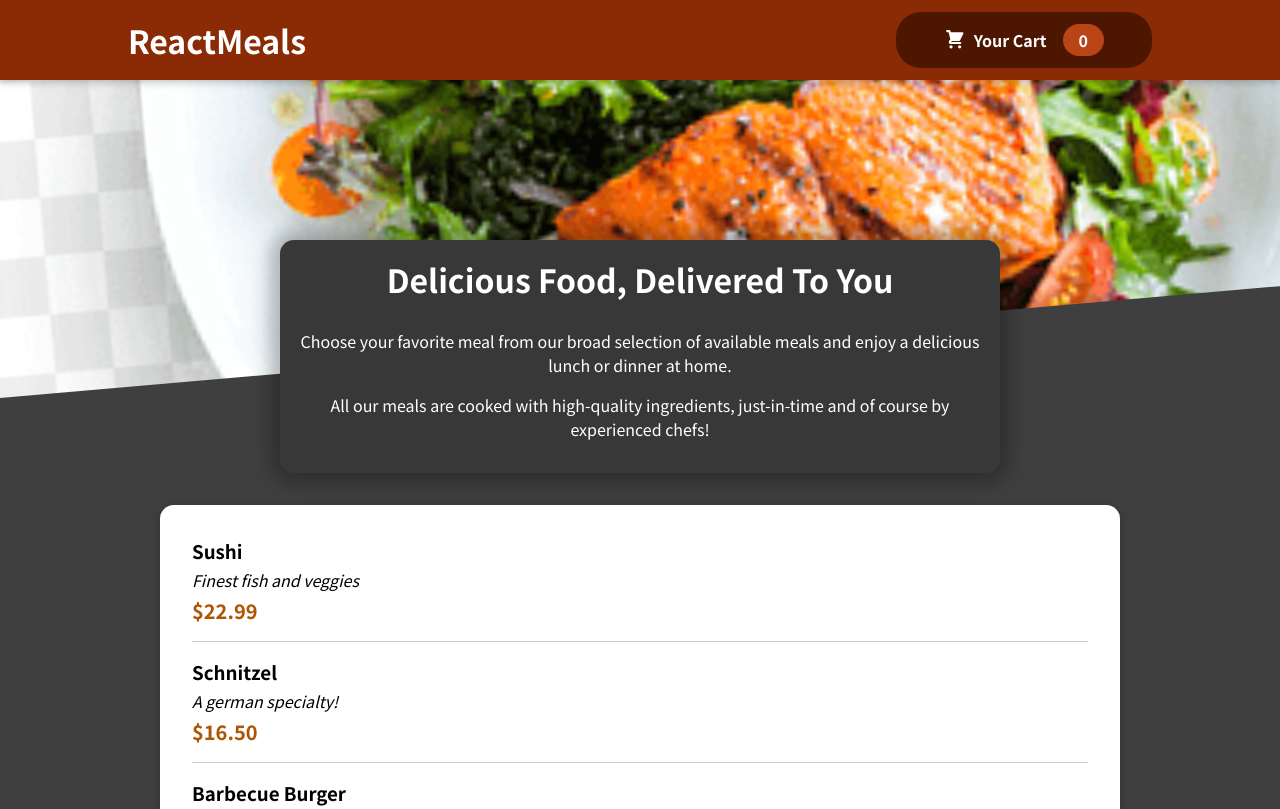
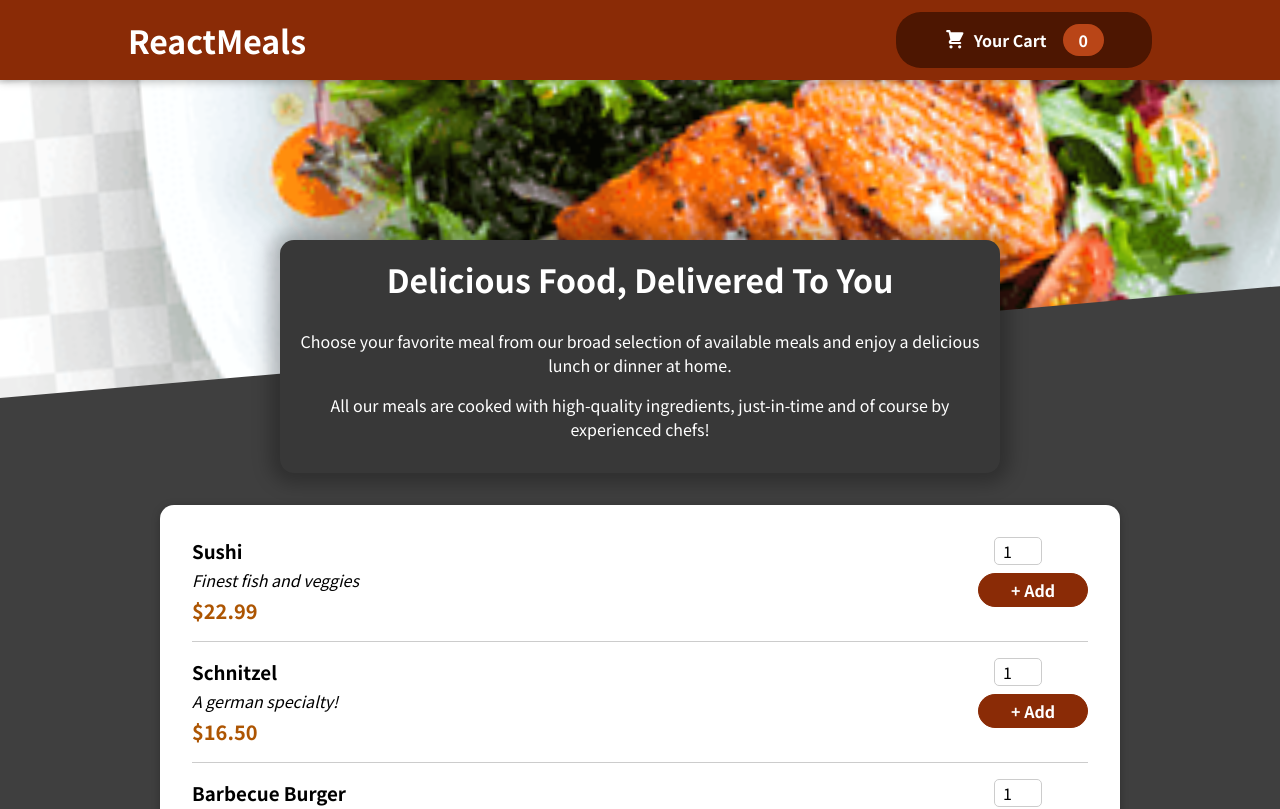
Before and after one commit to gouravgupta7799/restaurant-app, a React (Create React App) app: page / in a window 1280 px wide. Shown: the top 809 px of the page. Built offline with nearby package versions, Linux system fonts and the light colour scheme.

Commit message:
Adding a Form

```diff
--- a/src/Component/MealItem/MealItem.js
+++ b/src/Component/MealItem/MealItem.js
@@ -1,5 +1,6 @@
 import classes from './MealItem.module.css'
 import React from 'react'
+import MealItemForm from './MealItemForm'
 
 export default function MealItem(props) {
   const price = `$${props.price.toFixed(2)}`;
@@ -12,6 +13,7 @@
         <div className={classes.price}>{price}</div>
       </div>
       <div>
+        <MealItemForm />
       </div>
     </li>
   )
--- /dev/null
+++ b/src/Component/MealItem/MealItemForm.js
@@ -0,0 +1,22 @@
+import React from 'react'
+import Input from '../UI/Input';
+import classes from './MealItemForm.module.css';
+
+export default function MealItemForm() {
+  return (
+    <form className={classes.form}>
+      <Input
+        lable='Amount'
+        input={{
+          id: 'amount',
+          type: 'number',
+          min: '1',
+          max: '5',
+          step: '1',
+          defaultValue: '1',
+        }}
+      />
+      <button>+ Add</button>
+    </form>
+  );
+}
--- /dev/null
+++ b/src/Component/MealItem/MealItemForm.module.css
@@ -0,0 +1,20 @@
+.form {
+  text-align: right;
+}
+
+.form button {
+  font: inherit;
+  cursor: pointer;
+  background-color: #8a2b06;
+  border: 1px solid #8a2b06;
+  color: white;
+  padding: 0.25rem 2rem;
+  border-radius: 20px;
+  font-weight: bold;
+}
+
+.form button:hover,
+.form button:active {
+  background-color: #641e03;
+  border-color: #641e03;
+}
--- /dev/null
+++ b/src/Component/UI/Input.js
@@ -0,0 +1,13 @@
+import classes from './Input.module.css';
+
+
+const Input = (props) => {
+  return (
+    <div className={classes.input}>
+      <label htmlFor={props.input.id}>{props.label}</label>
+      <input {...props.input} />
+    </div>
+  );
+};
+
+export default Input;
--- /dev/null
+++ b/src/Component/UI/Input.module.css
@@ -0,0 +1,18 @@
+.input {
+  display: flex;
+  align-items: center;
+  margin-bottom: 0.5rem;
+}
+
+.input label {
+  font-weight: bold;
+  margin-right: 1rem;
+}
+
+.input input {
+  width: 3rem;
+  border-radius: 5px;
+  border: 1px solid #ccc;
+  font: inherit;
+  padding-left: 0.5rem;
+}
```
